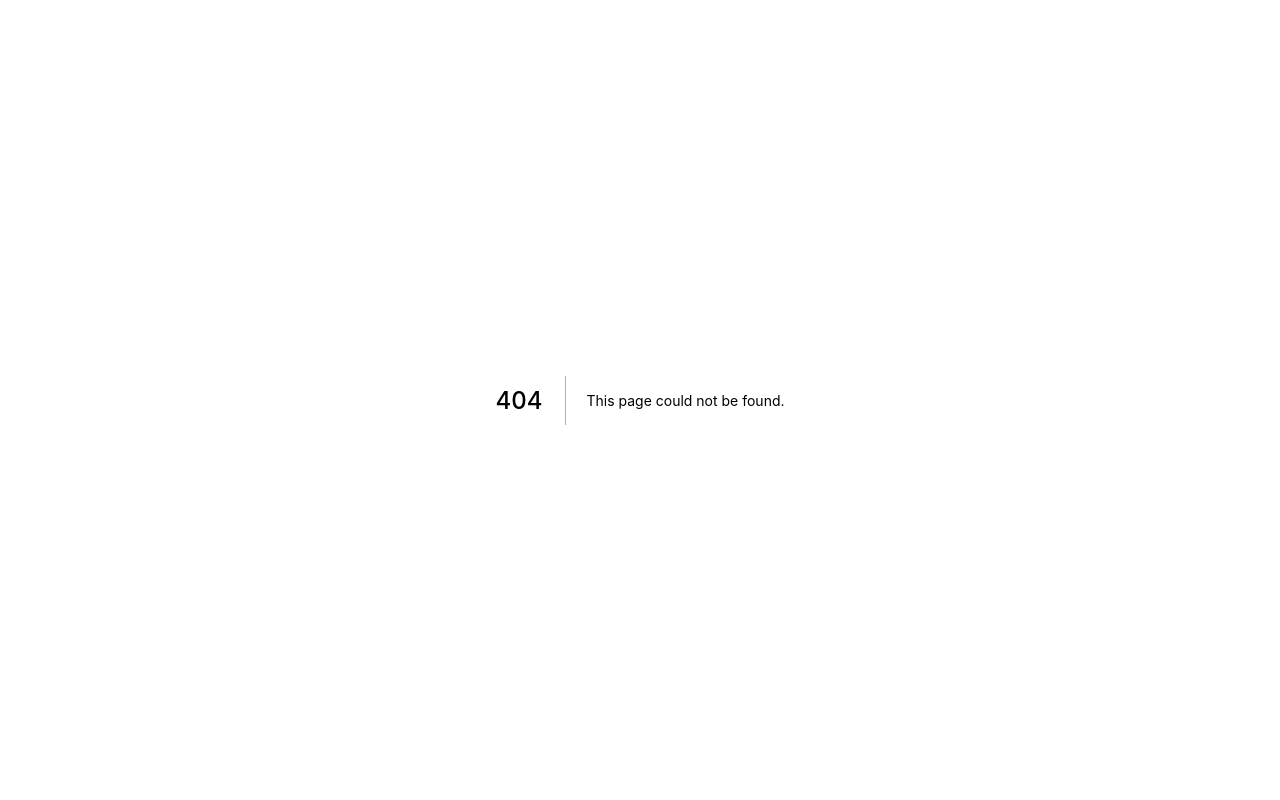
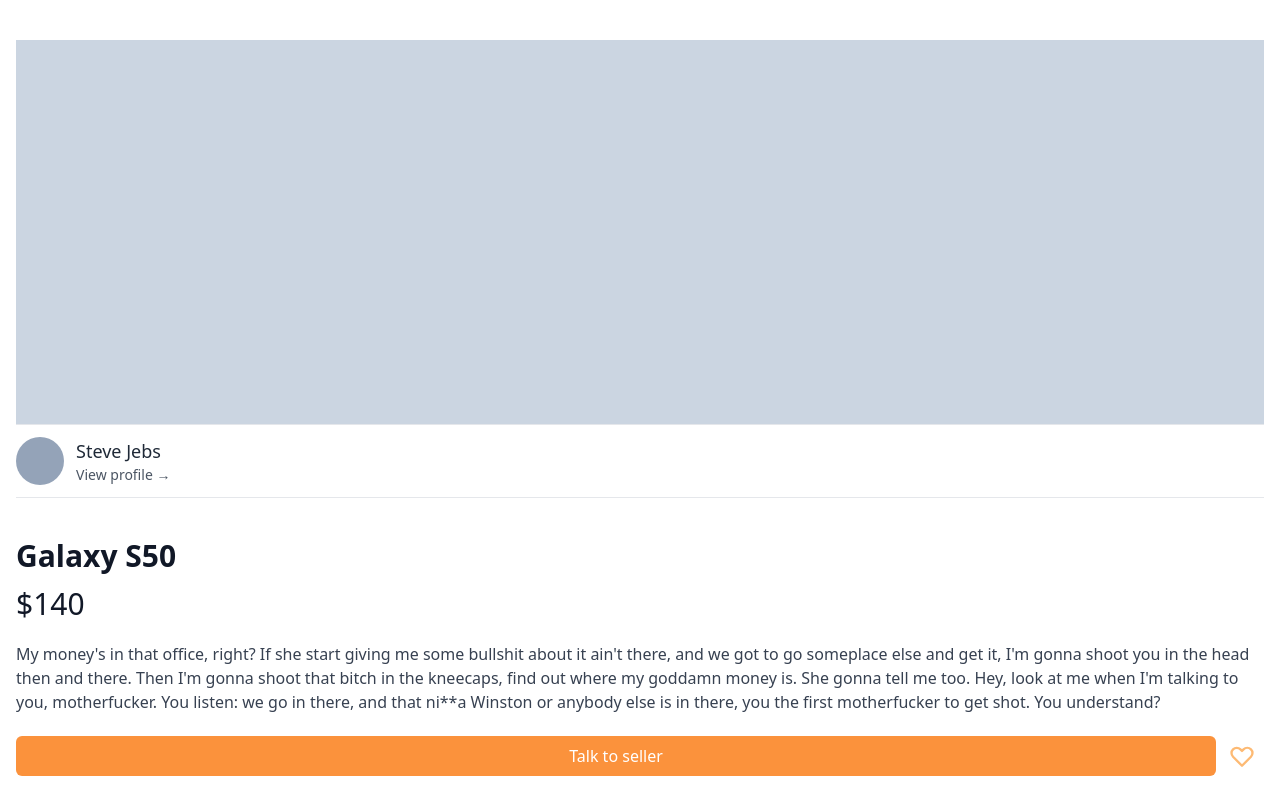
Before and after one commit to otw7917/carrot-market-clone, a Next.js app: page /items/1 in a window 1280 px wide. Before the commit this address had no page. Shown: the top 800 px of the page. Built offline with nearby package versions, Linux system fonts and the light colour scheme.

Commit message:
ui:item detail 🎨

```diff
--- a/pages/enter.tsx
+++ b/pages/enter.tsx
@@ -54,7 +54,7 @@
             {method === "email" ? (
               <input
                 type='email'
-                className='w-full px-3 py-2 border border-gray-300 rounded-md rounded shadow-md plachoder-gray-400 focus:outline-none focus:ring-orange-500 focus:border-orange-500 '
+                className='w-full px-3 py-2 border border-gray-300 rounded-md shadow-md plachoder-gray-400 focus:outline-none focus:ring-orange-500 focus:border-orange-500 '
                 required
               />
             ) : null}
--- /dev/null
+++ b/pages/items/[id].tsx
@@ -0,0 +1,71 @@
+import { NextComponentType, NextPage } from "next";
+import React from "react";
+
+function itemDetail() {
+  return (
+    <div className='px-4 py-10'>
+      <div>
+        <div className='h-96 bg-slate-300' />
+        <div className='flex py-3 border-t border-b items-center space-x-3 cursor-help'>
+          <div className='w-12 h-12 rounded-full bg-slate-400' />
+          <div>
+            <p className='text-lg font-medium text-gray-800'>Steve Jebs</p>
+            <p className='text-sm font-medium text-gray-600'>
+              View profile &rarr;
+            </p>
+          </div>
+        </div>
+        <div className='mt-10'>
+          <h1 className='text-3xl font-bold text-gray-900'>Galaxy S50</h1>
+          <span className='text-3xl block mt-3 text-gray-900'>$140</span>
+          <p className='text-base my-5 text-gray-700'>
+            My money&apos;s in that office, right? If she start giving me some
+            bullshit about it ain&apos;t there, and we got to go someplace else
+            and get it, I&apos;m gonna shoot you in the head then and there.
+            Then I&apos;m gonna shoot that bitch in the kneecaps, find out where
+            my goddamn money is. She gonna tell me too. Hey, look at me when
+            I&apos;m talking to you, motherfucker. You listen: we go in there,
+            and that ni**a Winston or anybody else is in there, you the first
+            motherfucker to get shot. You understand?
+          </p>
+          <div className='flex items-center justify-between space-x-1'>
+            <button className='flex-1 text-white font-medium bg-orange-400 rounded-md py-2 transition-colors '>
+              Talk to seller
+            </button>
+            <button className='p-2 flex items-center justify-center hover:text-red-600'>
+              <svg
+                className='h-7 w-7 stroke-orange-300 hover:fill-orange-600 hover:stroke-orange-600'
+                xmlns='http://www.w3.org/2000/svg'
+                fill='none'
+                viewBox='0 0 24 24'
+                stroke='currentColor'
+                aria-hidden='true'
+              >
+                <path
+                  strokeLinecap='round'
+                  strokeLinejoin='round'
+                  strokeWidth='2'
+                  d='M4.318 6.318a4.5 4.5 0 000 6.364L12 20.364l7.682-7.682a4.5 4.5 0 00-6.364-6.364L12 7.636l-1.318-1.318a4.5 4.5 0 00-6.364 0z'
+                />
+              </svg>
+            </button>
+          </div>
+        </div>
+      </div>
+      <div className='mt-8'>
+        <h2 className='font-bold text-xl mb-2'>Similar items</h2>
+        <div className='grid grid-cols-2 gap-4'>
+          {[1, 2, 3, 4, 5, 6].map((_, i) => (
+            <div key={i}>
+              <div className='h-40 w-full aspect-square bg-slate-300' />
+              <h3 className='mt-1 font-xl font-bold '>Galaxy S60</h3>
+              <span className='text-gray-600'>$6</span>
+            </div>
+          ))}
+        </div>
+      </div>
+    </div>
+  );
+}
+
+export default itemDetail;
```
